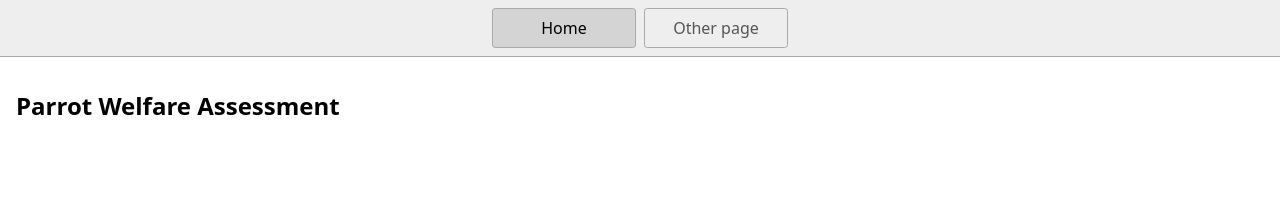
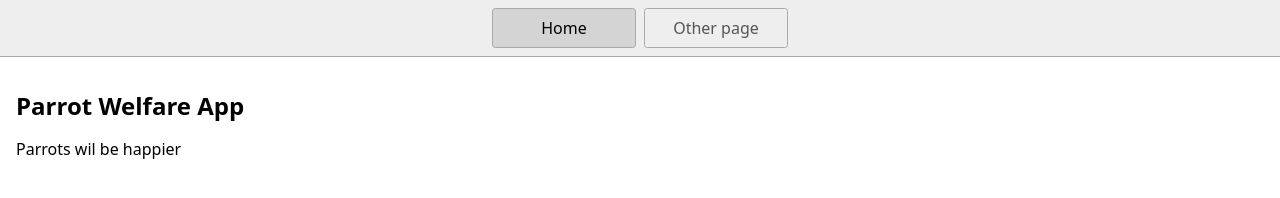
Before and after one commit to a-sortan/ParrotWelfareApp, a website: page index.html in a window 1280 px wide. Drawn offline with Linux system fonts and the light colour scheme.

Commit message:
add new paragraph

```diff
--- a/index.html
+++ b/index.html
@@ -17,7 +17,8 @@
       <a href="/page2.html">Other page</a>
     </nav>
     <main>
-      <h1>Parrot Welfare Assessment</h1>
+      <h1>Parrot Welfare App</h1>
+      <p>Parrots wil be happier</p>
     </main>
   </body>
 </html>
```
